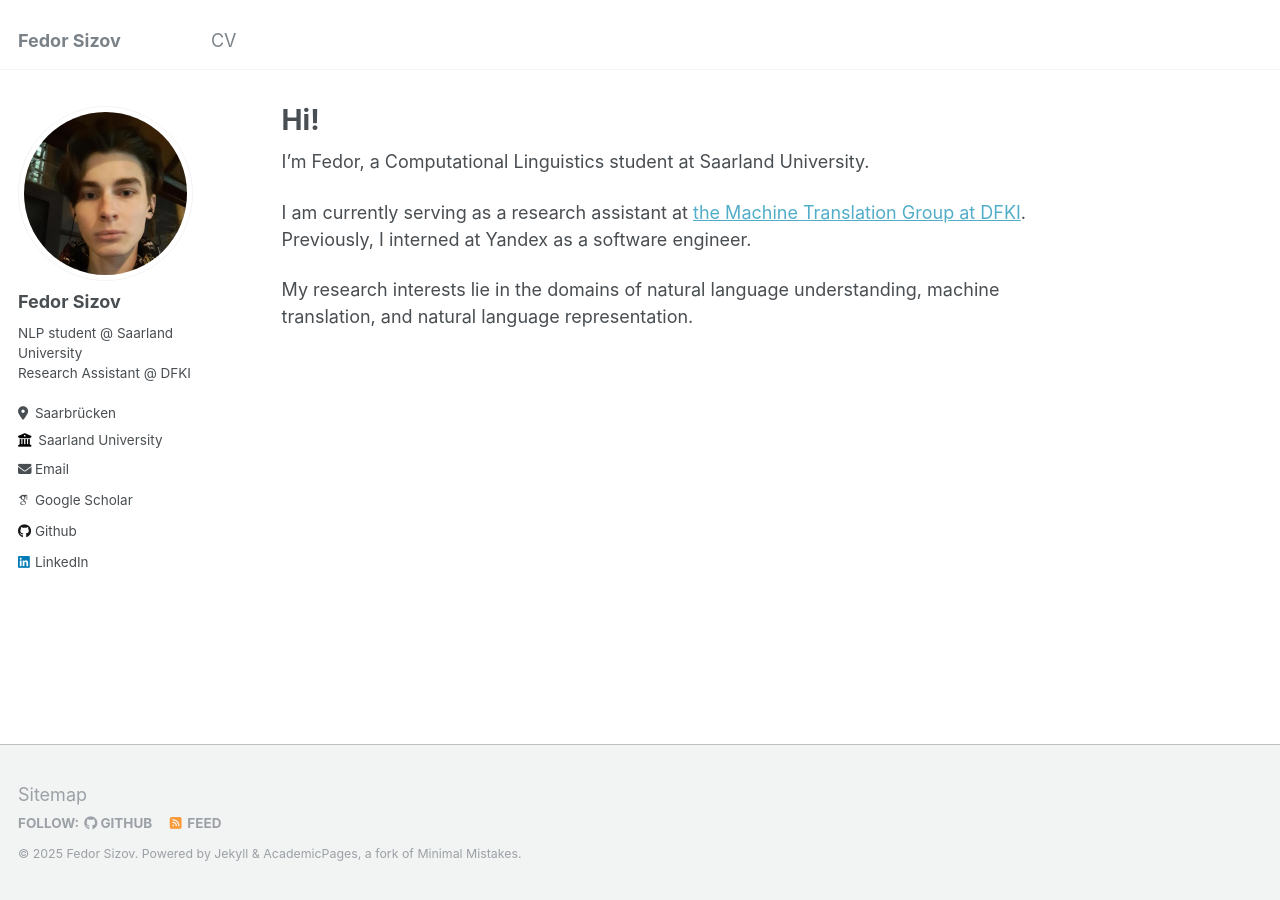
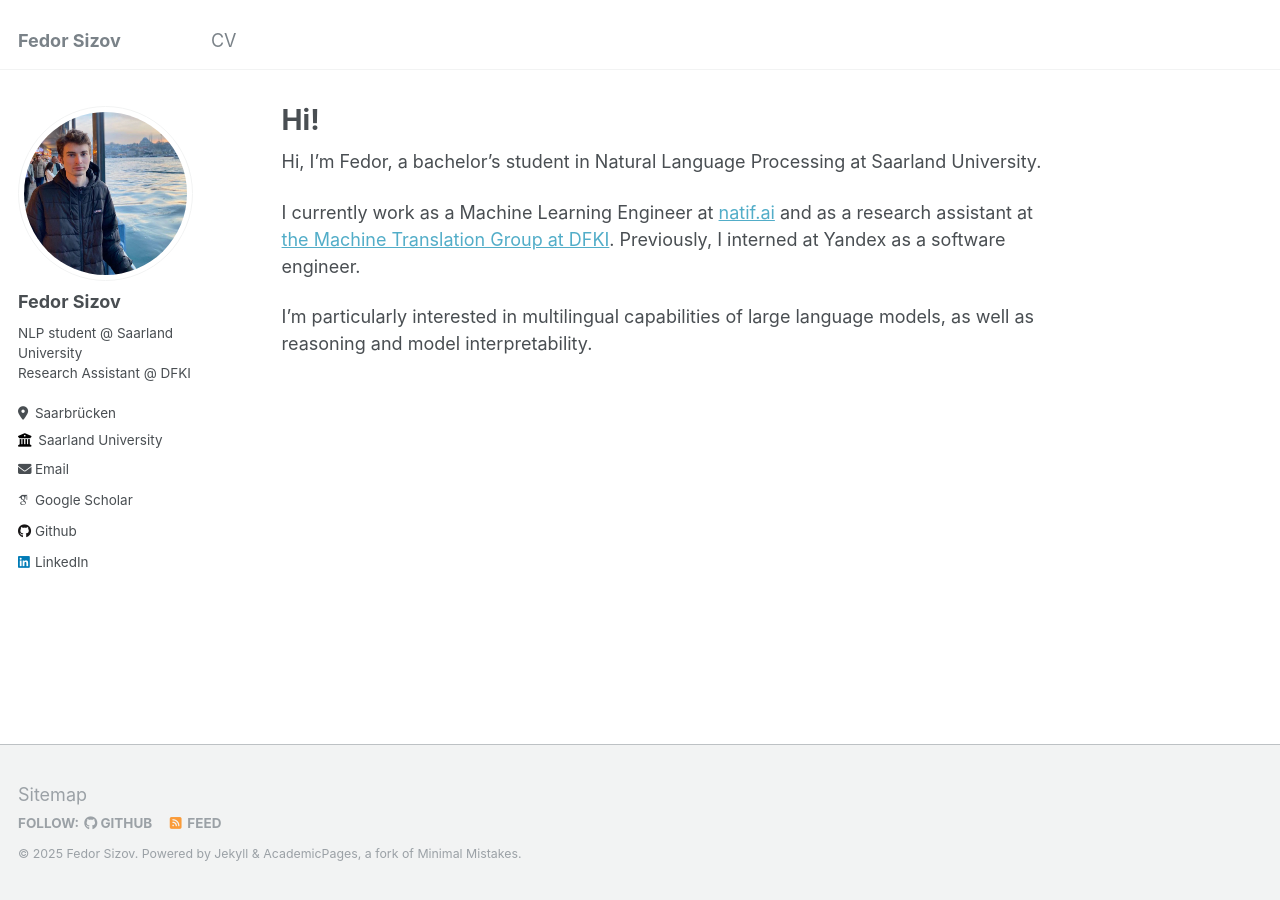
Before and after one commit to sfedia/sfedia.github.io, a Jekyll site: the page built from _pages/about.md, in a window 1280 px wide. Built offline with Jekyll 4.4.1, drawn with Linux system fonts in a browser that asks for light colours; some web fonts are replaced.

Commit message:
updated info

```diff
--- a/_pages/about.md
+++ b/_pages/about.md
@@ -7,8 +7,8 @@ redirect_from:
   - /about.html
 ---
 
-I'm Fedor, a Computational Linguistics student at Saarland University.
+Hi, I’m Fedor, a bachelor’s student in Natural Language Processing at Saarland University.
 
-I am currently serving as a research assistant at [the Machine Translation Group at DFKI](https://www.dfki.de/en/web/research/research-departments/multilinguality-and-language-technology/). Previously, I interned at Yandex as a software engineer.
+I currently work as a Machine Learning Engineer at [natif.ai](https://natif.ai/) and as a research assistant at [the Machine Translation Group at DFKI](https://www.dfki.de/en/web/research/research-departments/multilinguality-and-language-technology/). Previously, I interned at Yandex as a software engineer.
 
-My research interests lie in the domains of natural language understanding, machine translation, and natural language representation.
+I’m particularly interested in multilingual capabilities of large language models, as well as reasoning and model interpretability.
```
Also changed, not shown: images/fedor_sizov.jpeg, 1 other file.
